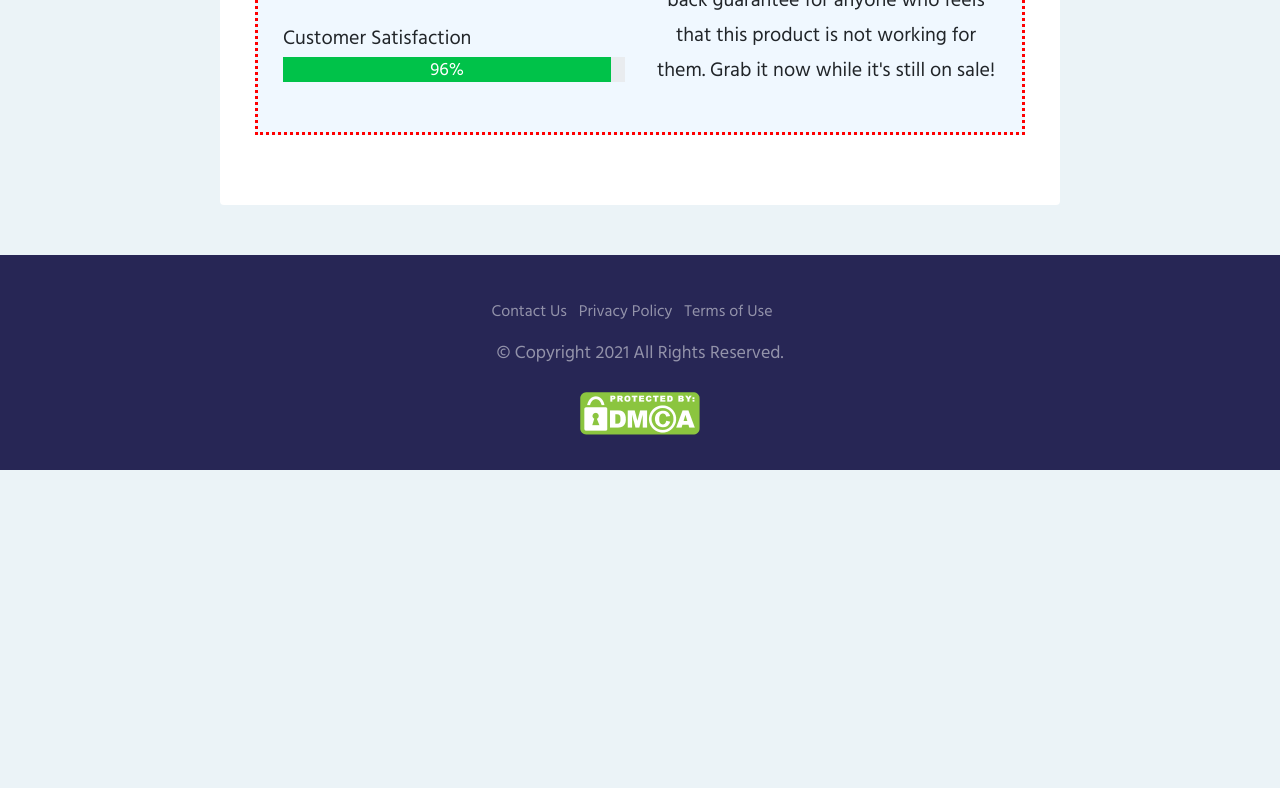
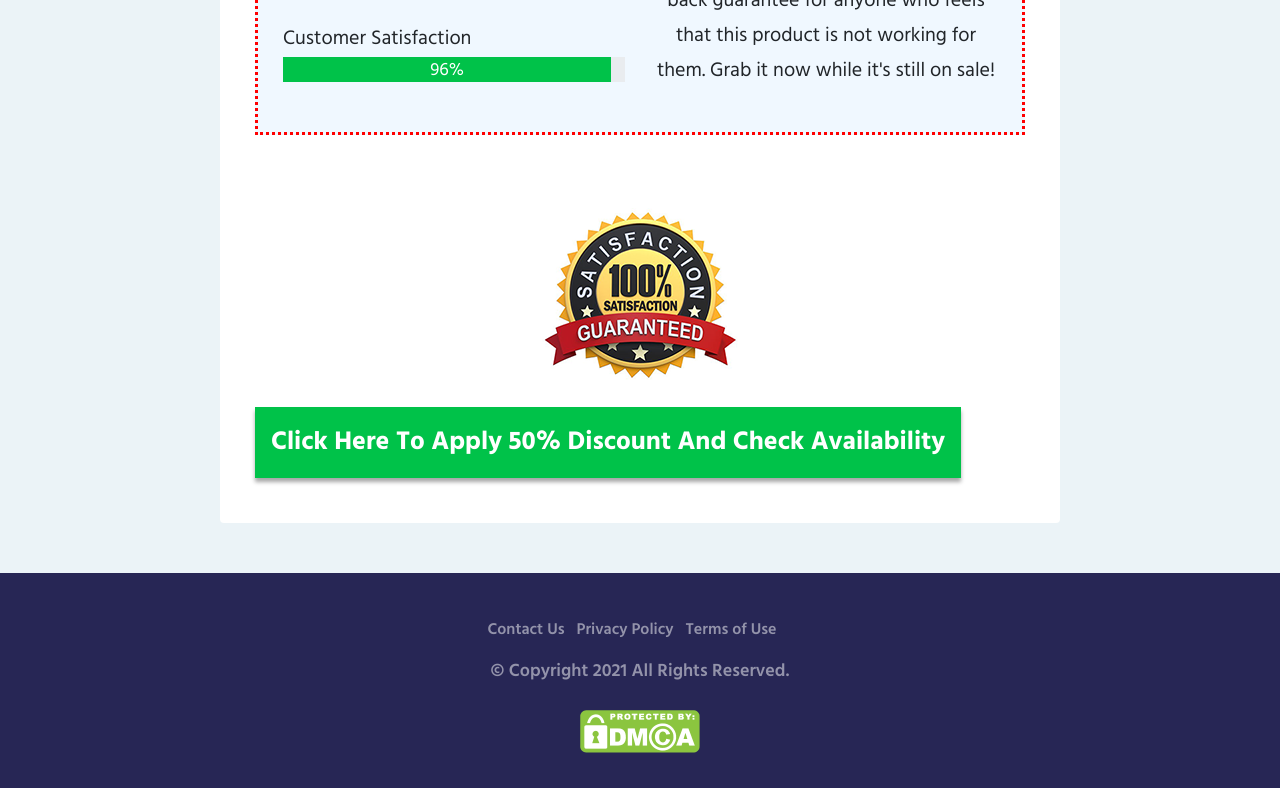
Before and after one commit to eaglehempgummies/b3, a plain HTML site: page index.html in a window 1280 px wide. Shown: the part 1302-2090 px from the top of the page. Before the commit the page ends 1772 px from the top, so only its background shows below. Drawn offline with nearby package versions, Linux system fonts and the light colour scheme.

Commit message:
Add files via upload

```diff
--- a/index.html
+++ b/index.html
@@ -80,7 +80,12 @@
                         </div><!-- /.col-lg-6 -->
                     </div><!-- /.row -->
                 </div>
+<br>
+<strong><br>
 
+                <u><strong></strong></u><!-- /.conclusion -->                <!-- /.content -->
+              <strong><center><img src="img/11.png" width="200" height="175" alt=""/></center></strong><!-- /.conclusion -->
+                <br><a href="https://recommendedtrk.site/eaglegummiesb3" class="btn btn-primary">Click Here To Apply 50% Discount And Check Availability</a>
             </div><!-- /.card -->
         </div><!-- /.container -->
     </div><!-- /.main-wrapper -->
```
